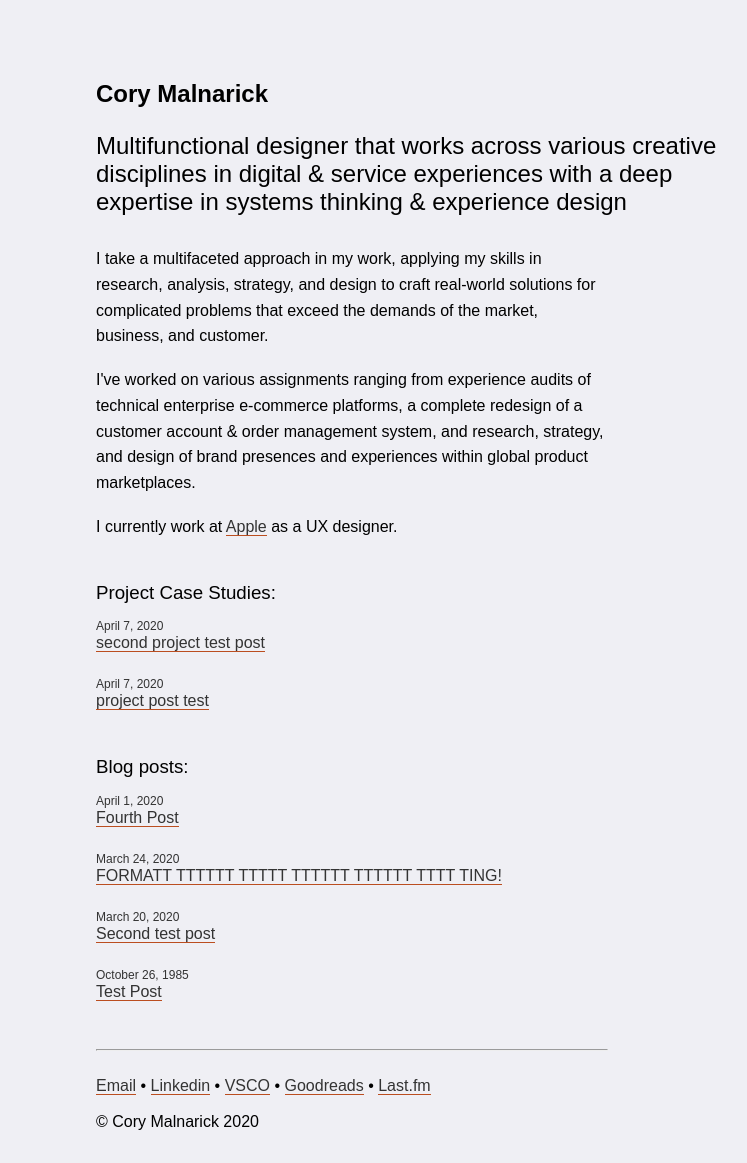
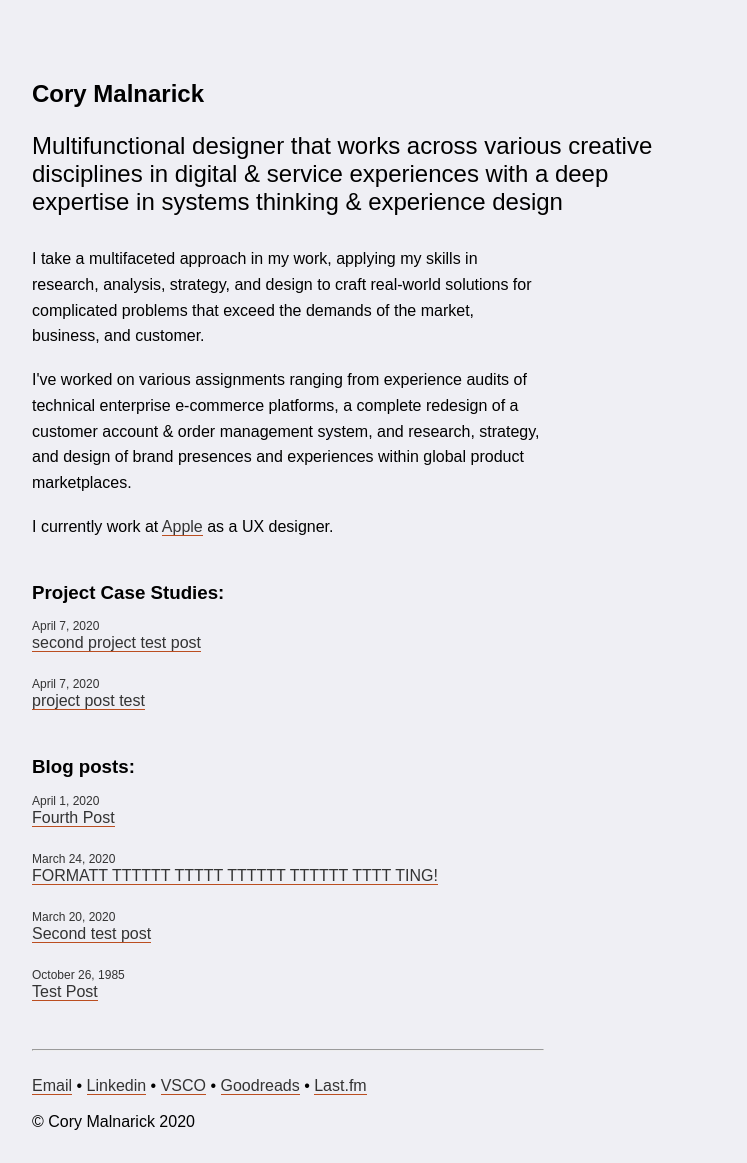
Before and after one commit to foundmonster/foundmonster.github.io, a Jekyll site: the page built from index.html, in a window 1280 px wide. Shown: the whole page, without its empty margins (96-843 px from the left). Built offline with Jekyll 4.4.1, drawn with Linux system fonts in a browser that asks for light colours; some web fonts are replaced.

Commit message:
bolded h3

```diff
--- a/_sass/main.scss
+++ b/_sass/main.scss
@@ -27,7 +27,7 @@ body {
     margin: auto;
     font-family: aktiv-grotesk, sans-serif;
 	font-style: normal;
-    max-width: 56rem;
+    max-width: 64rem;
     background-color: #EFEFF4;
 }
 
--- a/index.html
+++ b/index.html
@@ -7,7 +7,7 @@ title: Cory Malnarick
 <p>I take a multifaceted approach in my work, applying my skills in research, analysis, strategy, and design to craft real-world solutions for complicated problems that exceed the demands of the market, business, and customer.</p><br>
 <p>I've worked on various assignments ranging from experience audits of technical enterprise e-commerce platforms, a complete redesign of a customer account & order management system, and research, strategy, and design of brand presences and experiences within global product marketplaces.</p><br>
 <p>I currently work at <a href="https://apple.com">Apple</a> as a UX designer.</p><br>
-<ul><h3>Project Case Studies:</h3>
+<ul><h3 style="font-weight: 700;">Project Case Studies:</h3>
 {% for post in site.categories.project %}
 <li>
 <span class="postdate">{{ post.date | date: "%B %e, %Y"}}</span><br>
@@ -16,7 +16,7 @@ title: Cory Malnarick
 </li>
 {% endfor %}
 </ul>
-<ul><h3>Blog posts:</h3>
+<ul><h3 style="font-weight: 700;">Blog posts:</h3>
 {% for post in site.categories.post %}
 <li>
 <span class="postdate">{{ post.date | date: "%B %e, %Y"}}</span><br>
```
